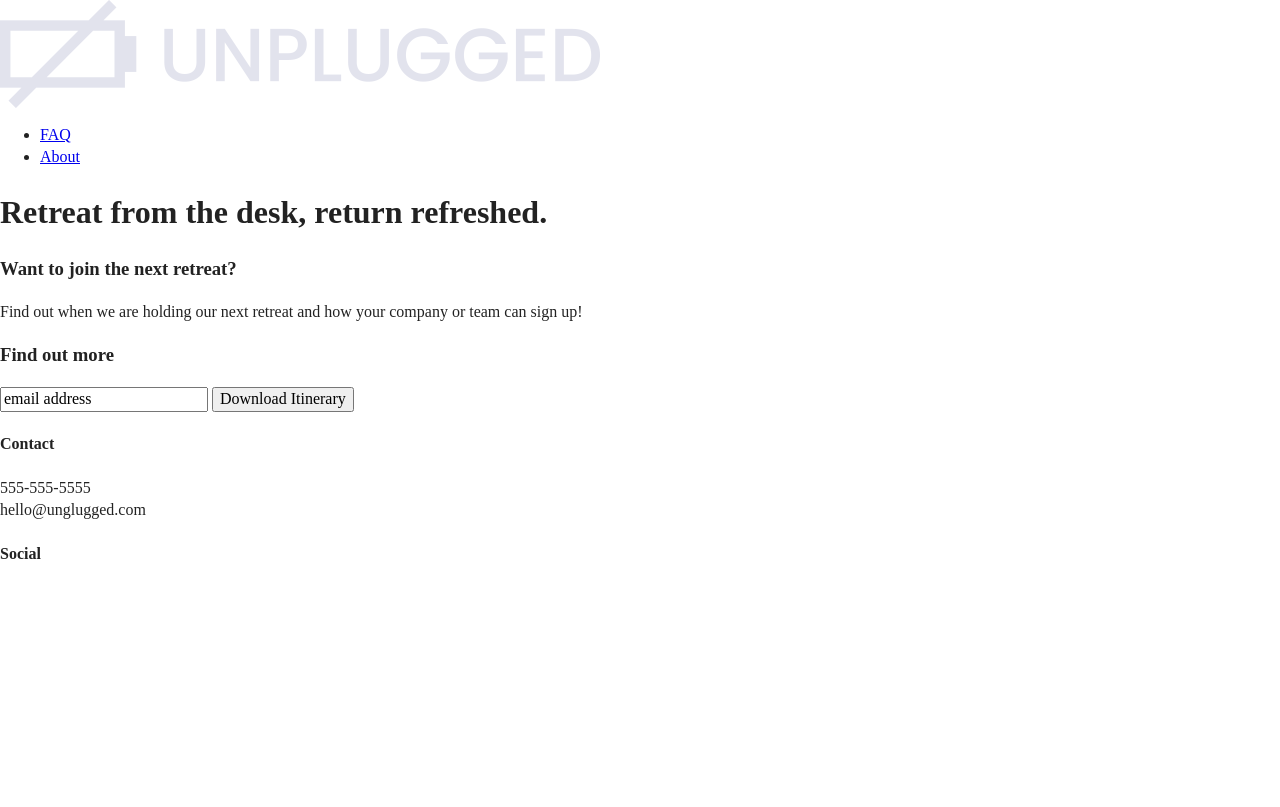
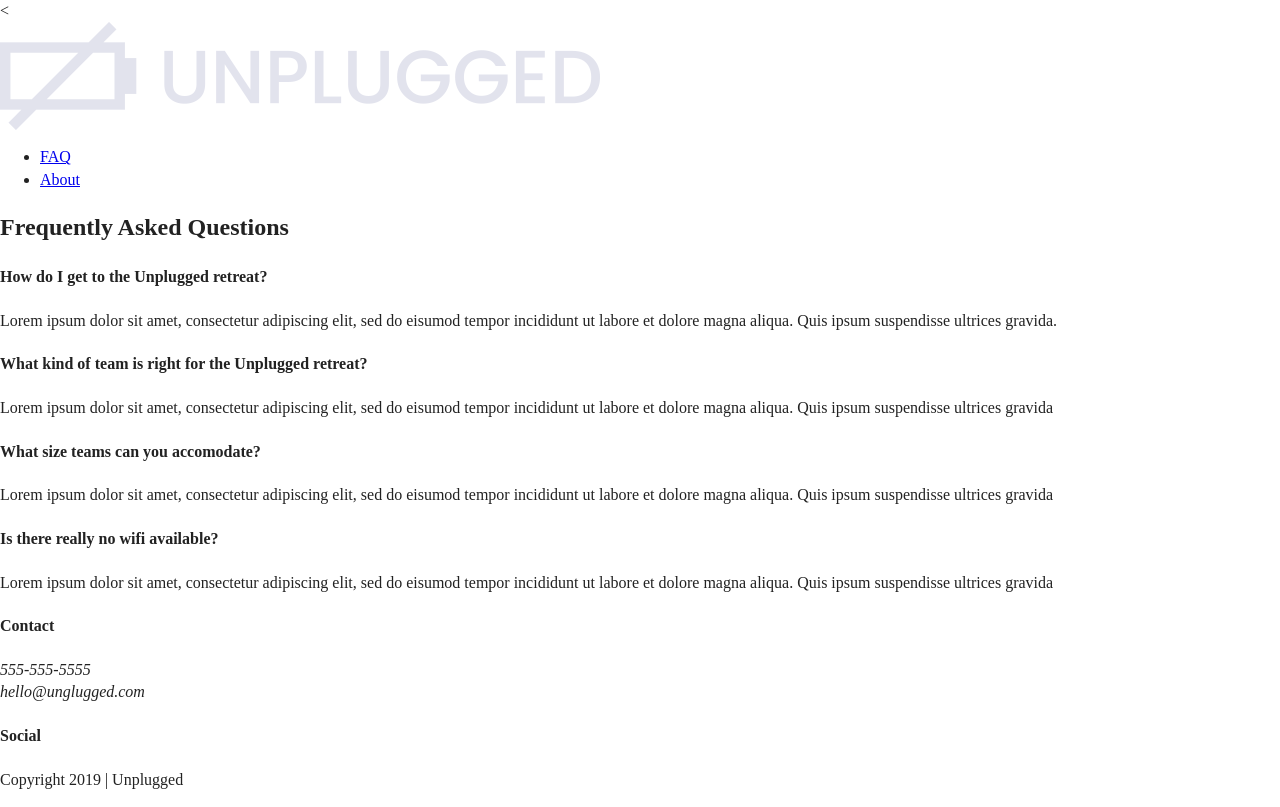
Before and after one commit to Elena-A-13/unplugged-retreat, a website: page faq/index.html in a window 1280 px wide. Drawn offline with Linux system fonts and the light colour scheme; files whose address does not match are found by name.

Commit message:
FAQ page initial layout

```diff
--- a/faq/index.html
+++ b/faq/index.html
@@ -23,9 +23,9 @@
 </head>
 
 <body>
-  <header>
-    <div class="content wrapper">
-      <a href="#"><img src="assets/unpluggedlogo.png" alt="unplugged logo"></a>
+  <<header>
+    <div class="content-wrapper">
+      <a href="#"><img src="../assets/unpluggedlogo.png" alt="unplugged logo"></a>
       <div class="header-divider"></div>
       <nav>
         <ul>
@@ -35,26 +35,28 @@
       </nav>
     </div>
   </header>
+  <header-divider></header-divider>
 
-  <main>
-    <section class="hero-area">
-      <div class="content wrapper">
-        <h1>Retreat from the desk, return refreshed.</h1>
+  <main class="faq">
+    <div class="content-wrapper">
+      <h2>Frequently Asked Questions</h2>
+      <div class="faq-content">
+        <h4>How do I get to the Unplugged retreat?</h4>
+          <p>Lorem ipsum dolor sit amet, consectetur adipiscing elit, sed do eisumod tempor incididunt ut labore et dolore magna aliqua. Quis ipsum suspendisse ultrices gravida.</p>
       </div>
-    </section>
-    <aside>
-      <div class="content wrapper">
-        <div class="form description">
-          <h3>Want to join the next retreat?</h3>
-          <p>Find out when we are holding our next retreat and how your company or team can sign up!</p>
-        </div>
-        <div class="form">
-          <h3>Find out more</h3>
-          <input type="text" name="name" value="email address">
-          <input type="button" value="Download Itinerary">
-        </div>
+      <div class="faq-content">
+        <h4>What kind of team is right for the Unplugged retreat?</h4>
+        <p>Lorem ipsum dolor sit amet, consectetur adipiscing elit, sed do eisumod tempor incididunt ut labore et dolore magna aliqua. Quis ipsum suspendisse ultrices gravida</p>
       </div>
-    </aside>
+      <div class="faq-content">
+        <h4>What size teams can you accomodate?</h4>
+        <p>Lorem ipsum dolor sit amet, consectetur adipiscing elit, sed do eisumod tempor incididunt ut labore et dolore magna aliqua. Quis ipsum suspendisse ultrices gravida</p>
+      </div>
+      <div class="faq-content">
+        <h4>Is there really no wifi available?</h4>
+        <p>Lorem ipsum dolor sit amet, consectetur adipiscing elit, sed do eisumod tempor incididunt ut labore et dolore magna aliqua. Quis ipsum suspendisse ultrices gravida</p>
+      </div>
+    </div>
   </main>
 
   <footer>
@@ -62,12 +64,11 @@
       <div class="footer-content">
         <div class="contact">
           <h4>Contact</h4>
-          <p>
+          <address>
+            <p>
             555-555-5555<br>
             hello@unglugged.com
-          </p>
-          <address>
-
+            </p>
           </address>
         </div>
         <div class="social">
@@ -81,6 +82,7 @@
       </div>
     </div>
     <div class="copyright">
+        <p>Copyright 2019 | Unplugged</p>
     </div>
   </footer>
 
```
Also changed, not shown: about/index.html (+4 -5 lines), index.html (+4 -5 lines).
